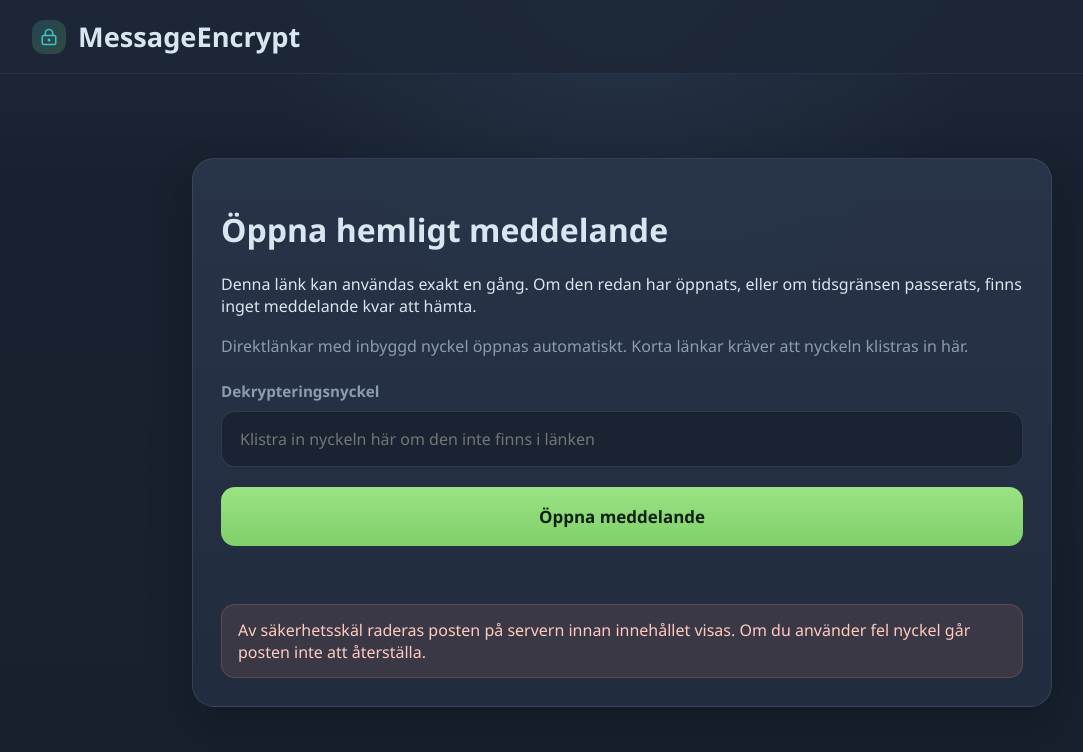
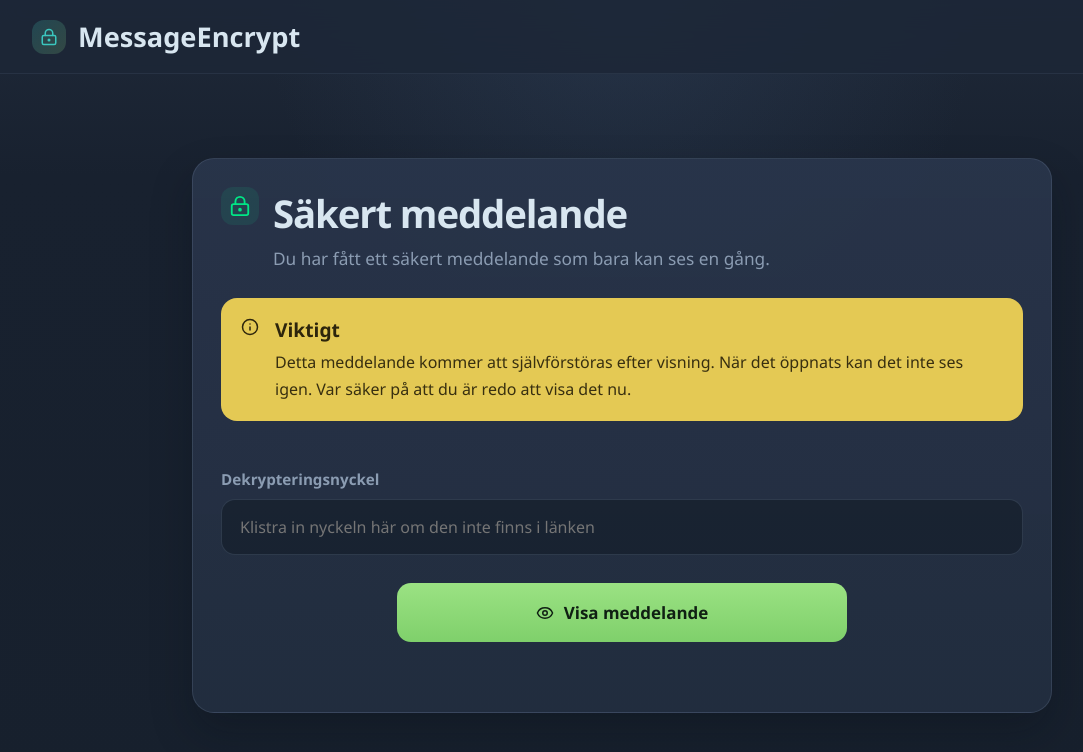
Before and after one commit to evuul/Message-Encrypt, a Next.js app: page /s/1 in a window 1280 px wide. Shown: the top 752 px of the page, without its empty margins (18-1101 px from the left). Built offline with nearby package versions, Linux system fonts and the light colour scheme.

Commit message:
Refine secret reveal flow

```diff
--- a/app/globals.css
+++ b/app/globals.css
@@ -275,6 +275,57 @@
   border: 1px solid var(--line);
   box-shadow: var(--shadow);
 }
+.read-stage {
+  display: grid;
+  gap: 28px;
+}
+.read-headline {
+  display: flex;
+  gap: 14px;
+  align-items: flex-start;
+}
+.read-headline h1 {
+  margin: 0 0 8px;
+  font-size: clamp(2rem, 3vw, 3rem);
+  letter-spacing: -0.03em;
+}
+.read-headline p {
+  margin: 0;
+  color: var(--muted);
+  font-size: 1.08rem;
+}
+.read-headline-mark {
+  display: grid;
+  place-items: center;
+  width: 38px;
+  height: 38px;
+  border-radius: 12px;
+  background: rgba(19, 190, 129, 0.12);
+  color: #00e786;
+  flex: 0 0 auto;
+}
+.read-warning-banner {
+  display: flex;
+  gap: 16px;
+  align-items: flex-start;
+  border-radius: 16px;
+  padding: 18px 20px;
+  background: #e4c954;
+  color: #2d250c;
+}
+.read-warning-icon {
+  flex: 0 0 auto;
+  margin-top: 2px;
+}
+.read-warning-title {
+  font-size: 1.2rem;
+  font-weight: 800;
+  margin-bottom: 6px;
+}
+.read-warning-text {
+  line-height: 1.7;
+  color: rgba(45, 37, 12, 0.94);
+}
 .passphrase-row, .secret-output { margin-top: 20px; }
 .passphrase-input, .secret-output pre {
   width: 100%;
@@ -285,6 +336,14 @@
   padding: 16px 18px;
 }
 .secret-output pre { white-space: pre-wrap; word-break: break-word; margin: 0; min-height: 180px; }
+.revealed-secret {
+  margin-top: 0;
+}
+.revealed-secret pre {
+  min-height: 120px;
+  font-size: 1.8rem;
+  line-height: 1.7;
+}
 .warning-box {
   margin-top: 16px;
   padding: 14px 16px;
@@ -313,11 +372,39 @@
   gap: 8px;
   white-space: nowrap;
 }
+.read-primary-action {
+  display: flex;
+  justify-content: center;
+}
+.reveal-btn {
+  width: min(450px, 100%);
+}
+.read-result-actions {
+  display: flex;
+  justify-content: center;
+  gap: 16px;
+  flex-wrap: wrap;
+}
+.read-action-btn {
+  display: inline-flex;
+  align-items: center;
+  justify-content: center;
+  gap: 10px;
+  min-width: 190px;
+}
+.read-action-primary {
+  background: linear-gradient(180deg, var(--accent), var(--accent-strong));
+  color: #102013;
+  border-color: transparent;
+}
 @media (max-width: 980px) { .feature-grid { grid-template-columns: 1fr 1fr; } }
 @media (max-width: 720px) {
   .file-result-card {
     flex-direction: column;
     align-items: flex-start;
+  }
+  .read-headline {
+    flex-direction: column;
   }
 }
 @media (max-width: 720px) {
--- a/components/read-secret.tsx
+++ b/components/read-secret.tsx
@@ -1,7 +1,7 @@
 "use client";
 
-import { useEffect, useMemo, useRef, useState } from "react";
-import { Download } from "lucide-react";
+import { useMemo, useState } from "react";
+import { Copy, Download, Eye, Info, LockKeyhole, QrCode } from "lucide-react";
 import { decryptSecret } from "@/lib/crypto";
 
 function readSecretPartsFromHash() {
@@ -18,7 +18,6 @@
 }
 
 export function ReadSecret({ id }: { id: string }) {
-  const attemptedAutoOpenRef = useRef(false);
   const [passphrase, setPassphrase] = useState("");
   const [message, setMessage] = useState<string | null>(null);
   const [filePayload, setFilePayload] = useState<{ name: string; mimeType: string; size: number; data: string } | null>(null);
@@ -57,6 +56,19 @@
     } catch {}
 
     return { kind: "legacy-text" as const, message: decrypted };
+  }
+
+  async function copyMessage() {
+    if (!message) return;
+
+    try {
+      await navigator.clipboard.writeText(message);
+      setStatusType("success");
+      setStatus("Meddelandet är kopierat.");
+    } catch {
+      setStatusType("error");
+      setStatus("Kunde inte kopiera meddelandet.");
+    }
   }
 
   async function openSecretInternal(options?: { passphrase?: string; token?: string }) {
@@ -120,34 +132,32 @@
     void openSecretInternal();
   }
 
-  useEffect(() => {
-    if (attemptedAutoOpenRef.current || consumed || loading) {
-      return;
-    }
-
-    const secretParts = readSecretPartsFromHash();
-    if (!secretParts.token || !secretParts.passphrase) {
-      return;
-    }
-
-    attemptedAutoOpenRef.current = true;
-    void openSecretInternal(secretParts);
-  }, [consumed, loading]);
+  const hasEmbeddedPassphrase = Boolean(readSecretPartsFromHash().passphrase);
 
   return (
     <div className="read-card">
-      <h1>Öppna hemligt meddelande</h1>
-      <p>
-        Denna länk kan användas exakt en gång. Om den redan har öppnats, eller om tidsgränsen passerats,
-        finns inget meddelande kvar att hämta.
-      </p>
+      {!consumed ? (
+        <div className="read-stage">
+          <div className="read-headline">
+            <span className="read-headline-mark"><LockKeyhole size={22} /></span>
+            <div>
+              <h1>Säkert meddelande</h1>
+              <p>Du har fått ett säkert meddelande som bara kan ses en gång.</p>
+            </div>
+          </div>
 
-      {!consumed ? (
-        <p className="status">
-          Direktlänkar med inbyggd nyckel öppnas automatiskt. Korta länkar kräver att nyckeln klistras in här.
-        </p>
-      ) : null}
+          <div className="read-warning-banner">
+            <span className="read-warning-icon"><Info size={18} /></span>
+            <div>
+              <div className="read-warning-title">Viktigt</div>
+              <div className="read-warning-text">
+                Detta meddelande kommer att självförstöras efter visning. När det öppnats kan det inte ses igen.
+                Var säker på att du är redo att visa det nu.
+              </div>
+            </div>
+          </div>
 
+          {!hasEmbeddedPassphrase ? (
             <div className="passphrase-row">
               <label className="field-label" htmlFor="passphrase">Dekrypteringsnyckel</label>
               <input
@@ -161,25 +171,33 @@
                 placeholder="Klistra in nyckeln här om den inte finns i länken"
               />
             </div>
+          ) : null}
 
-      <div className="result-actions" style={{ marginTop: 20 }}>
-        <button className="cta" onClick={openSecret} disabled={loading || consumed}>
-          {loading ? "Öppnar..." : consumed ? "Länken är förbrukad" : "Öppna meddelande"}
+          <div className="read-primary-action">
+            <button className="cta reveal-btn" onClick={openSecret} disabled={loading}>
+              <Eye size={18} />
+              {loading ? "Öppnar..." : "Visa meddelande"}
             </button>
           </div>
-
-      <p className={`status ${statusType === "error" ? "error" : statusType === "success" ? "success" : ""}`}>{status}</p>
+        </div>
+      ) : (
+        <div className="read-stage">
+          <div className="read-headline">
+            <span className="read-headline-mark"><LockKeyhole size={22} /></span>
+            <div>
+              <h1>{filePayload ? "Filen har dekrypterats" : "Meddelandet har dekrypterats"}</h1>
+              <p>{filePayload ? "Filen kan inte öppnas igen. Spara den nu om du behöver den." : "Ditt meddelande kommer inte att vara tillgängligt igen. Se till att spara det nu."}</p>
+            </div>
+          </div>
 
           {message ? (
-        <div className="secret-output">
-          <label className="field-label">Dekrypterat meddelande</label>
+            <div className="secret-output revealed-secret">
               <pre>{message}</pre>
             </div>
           ) : null}
 
           {filePayload && downloadUrl ? (
             <div className="secret-output">
-          <label className="field-label">Dekrypterad fil</label>
               <div className="file-result-card">
                 <div>
                   <strong>{filePayload.name}</strong>
@@ -193,9 +211,22 @@
             </div>
           ) : null}
 
-      <div className="warning-box">
-        Av säkerhetsskäl raderas posten på servern innan innehållet visas. Om du använder fel nyckel går posten inte att återställa.
+          <div className="read-result-actions">
+            {message ? (
+              <button className="secondary-btn read-action-btn read-action-primary" onClick={() => void copyMessage()}>
+                <Copy size={16} />
+                Kopiera till urklipp
+              </button>
+            ) : null}
+            <button className="outline-btn read-action-btn" type="button" disabled>
+              <QrCode size={16} />
+              Visa QR-kod
+            </button>
           </div>
+        </div>
+      )}
+
+      <p className={`status ${statusType === "error" ? "error" : statusType === "success" ? "success" : ""}`}>{status}</p>
     </div>
   );
 }
```
Lines whose indentation alone changed are shown as unchanged.
